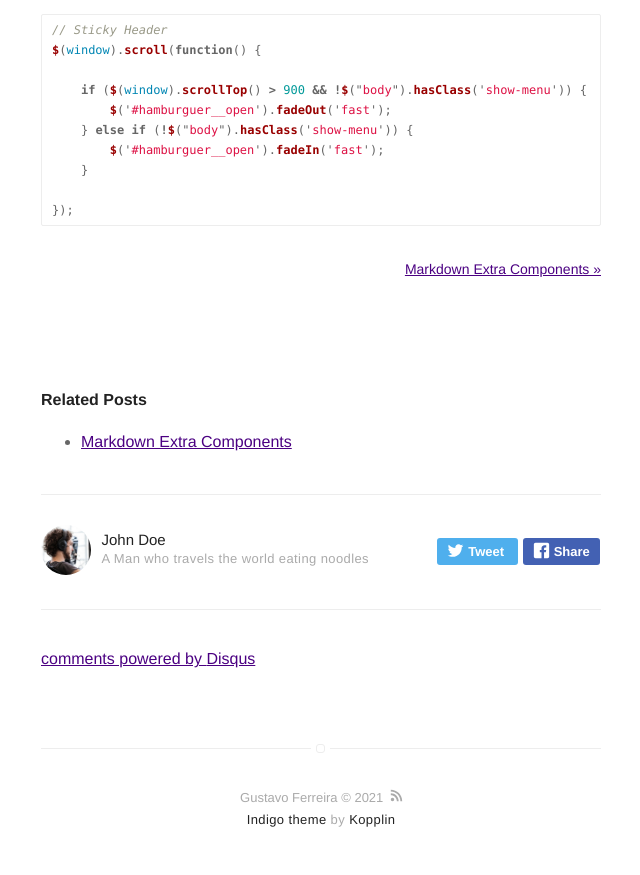
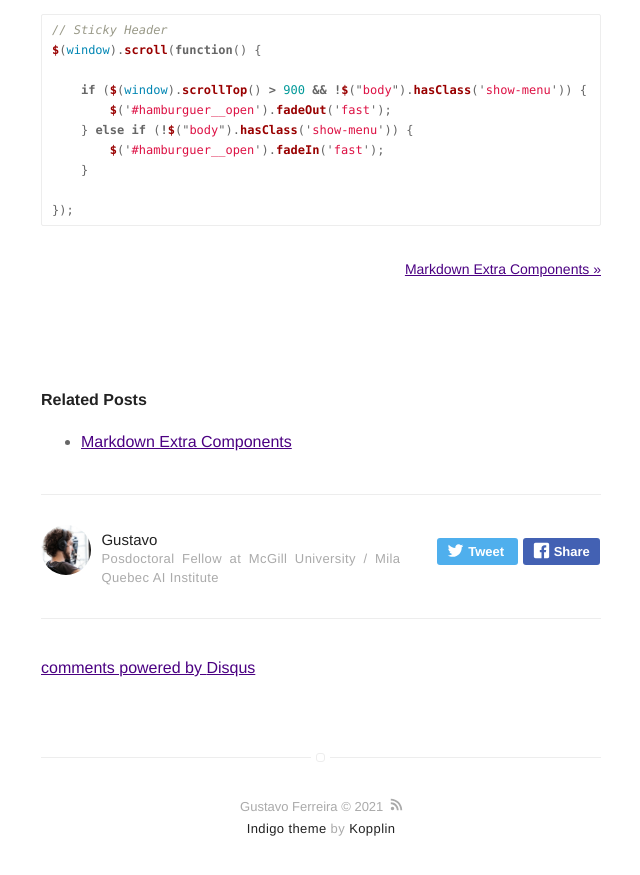
Before and after one commit to guzferreira/guzferreira.github.io, a Jekyll site: the page built from _posts/2016-02-24-markdown-common-elements.markdown, in a window 1280 px wide and 900 px high, scrolled down 5150 px. Shown: the top 875 px of the window, without its empty margins (319-959 px from the left). Built offline with Jekyll 4.4.1, drawn with Linux system fonts in a browser that asks for light colours; comment, search, counter and statistics services are not loaded.

Commit message:
Update _config.yml

```diff
--- a/_config.yml
+++ b/_config.yml
@@ -34,37 +34,37 @@ disqus:
   categories: [blog, project] # only show disqus for posts that have these categories
 
 # if you don't have any of social below, comment the line
-facebook: myfacebook
-twitter: mytwitter
+facebook: guzferreira
+twitter: guzferreira
 # instagram: myinstagram
 # pinterest: mypinterest
 # linkedin: mylinkedin
 # youtube: myyoutube
 # spotify: myspotify
-github: mygithub
+# github: mygithub
 # gitlab: mygitlab
 # lastfm: mylastfm
 # stackoverflow: 7044681/mystackoverflow
 # quora: userquora
 # reddit: username
-medium: medium
+# medium: medium
 # vimeo: myvimeo
 # lanyrd: mylanyrd
-email: myemail@gmail.com
+# email: myemail@gmail.com
 
 authors:
   johndoe:
-    name: John Doe
-    bio: A Man who travels the world eating noodles
+    name: Gustavo
+    bio: Posdoctoral Fellow at McGill University / Mila Quebec AI Institute
     external-image: false
     picture: assets/images/profile.jpg
-    twitter: johndoe
-  jamesfoster:
-    name: James Foster
-    bio: A Man who develops software with coffee
-    external-image: false
-    picture: assets/images/james.jpg
-    twitter: jamesfoster
+    twitter: guzferreira
+  # jamesfoster:
+    # name: James Foster
+    # bio: A Man who develops software with coffee
+    # external-image: false
+    # picture: assets/images/james.jpg
+    # twitter: jamesfoster
 
 # do you want a larger site? change the option below
 # options: [normal, large] | default: normal
@@ -80,7 +80,7 @@ pagination:
   permalink: "/:num/" # pagination link that will be appended
 
 # if you don't need projects, comment the *projects* configs below
-projects: true
+# projects: true
 
 # if you don't need "about" or "blog", comment them out below
 about: true
```
